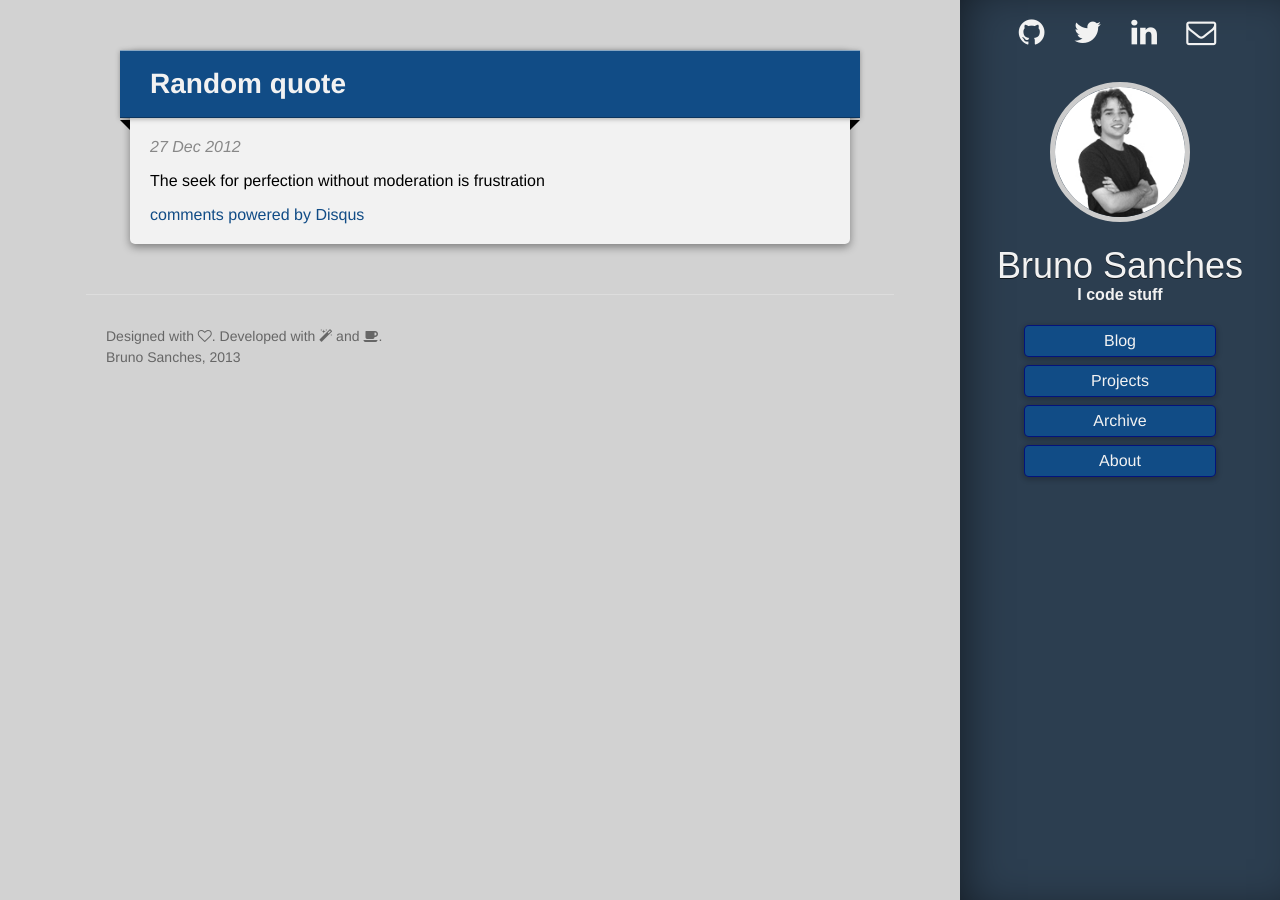
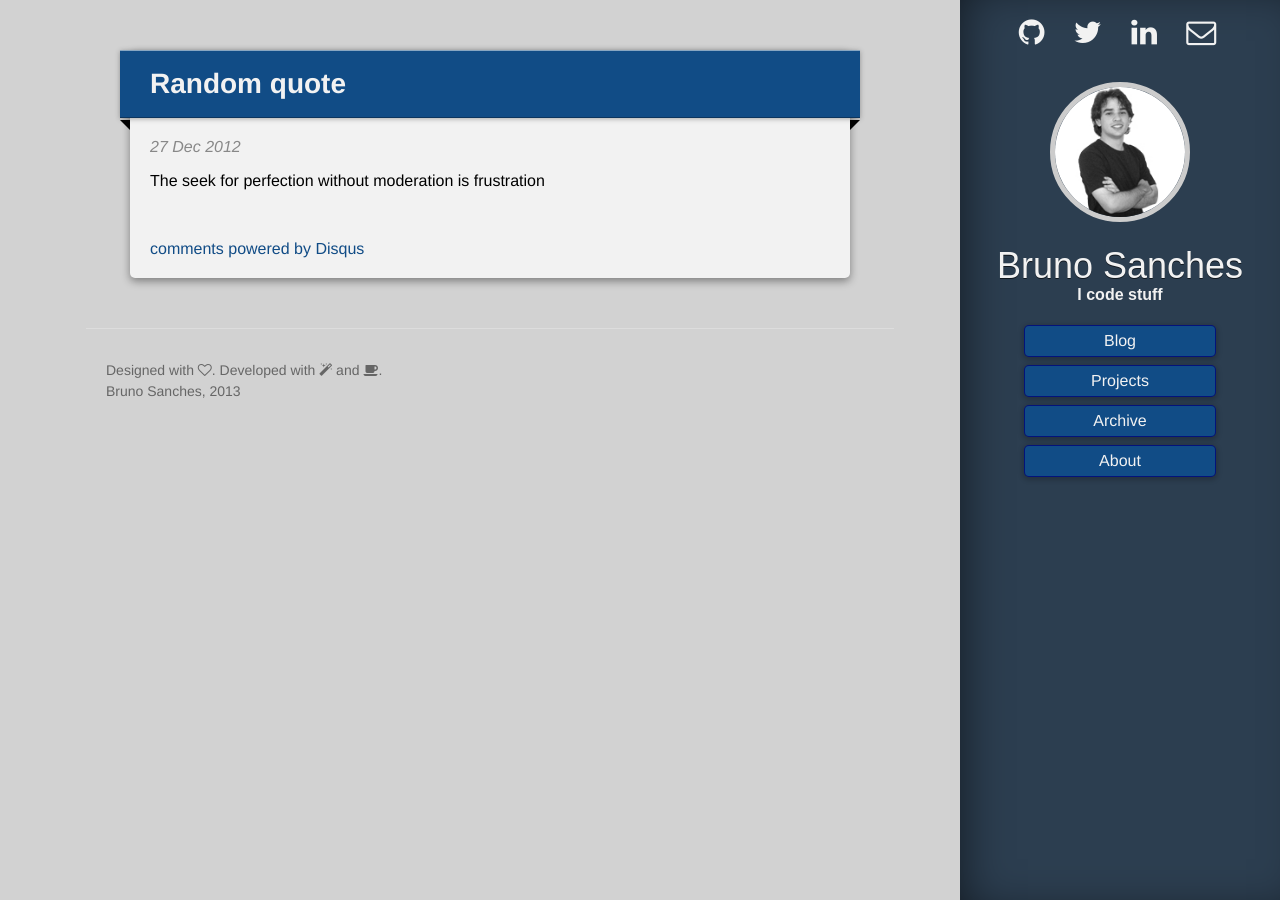
Before and after one commit to brunops/brunops.github.io, a Jekyll site: the page built from _posts/2012-12-27-perfection-moderation-frustration.markdown, in a window 1280 px wide. Built offline with Jekyll 4.4.1, drawn with Linux system fonts in a browser that asks for light colours; some web fonts are replaced; Markdown is read by kramdown in place of the engine named in the settings; comment, search, counter and statistics services are not loaded.

Commit message:
add some spacing between end of the post and the comments

```diff
--- a/css/main.css
+++ b/css/main.css
@@ -227,6 +227,10 @@ pre {
   position: absolute;
   bottom: -40px;
   right: 10px;
+}
+
+.comments {
+  margin-top: 50px;
 }
 
 /*****************************************************************************/
```
